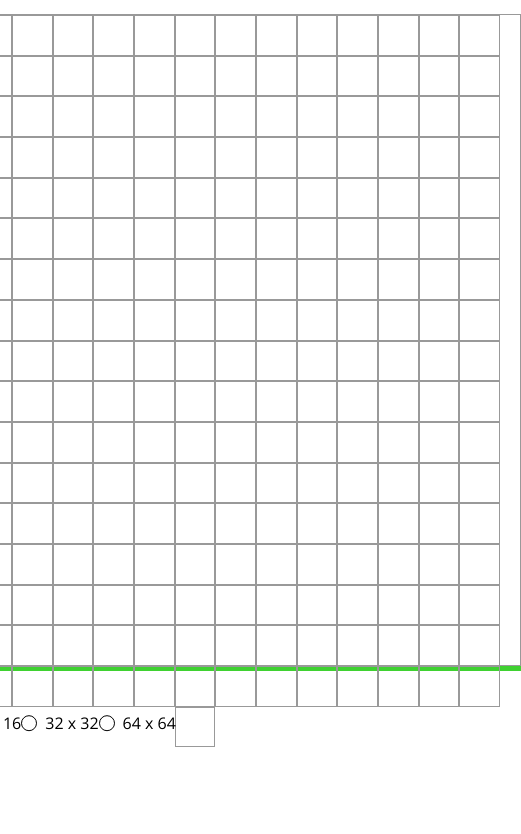
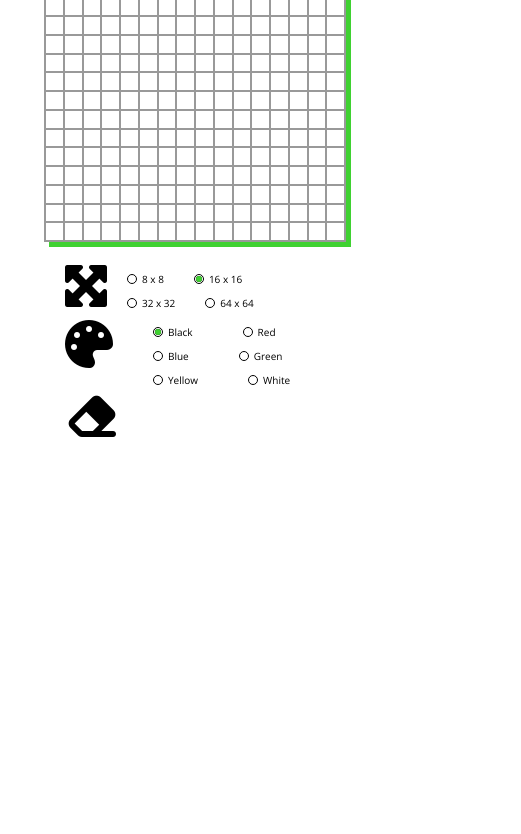
Before and after one commit to shiragin/etch-a-sketch, a plain HTML site: page index.html in a window 390 px wide. Shown: the part 156-990 px from the top of the page, 521 px wide, since content can reach past the window. After the commit the page ends 844 px from the top, so only its background shows below. Drawn offline with nearby package versions, Linux system fonts and the light colour scheme; a web font is replaced by a local one.

Commit message:
Many fixes to mobile + font awesome

```diff
--- a/index.html
+++ b/index.html
@@ -6,8 +6,11 @@
   <meta http-equiv="X-UA-Compatible" content="IE=edge">
   <meta name="viewport" content="width=device-width, initial-scale=1.0">
   <title>Shira's Etch-a-Sketch</title>
+  <link rel="stylesheet" href="https://cdnjs.cloudflare.com/ajax/libs/font-awesome/6.2.0/css/all.min.css"
+    integrity="sha512-xh6O/CkQoPOWDdYTDqeRdPCVd1SpvCA9XXcUnZS2FmJNp1coAFzvtCN9BmamE+4aHK8yyUHUSCcJHgXloTyT2A=="
+    crossorigin="anonymous" referrerpolicy="no-referrer" />
+  <script src="script.js" defer></script>
   <link rel="stylesheet" href="style.css">
-  <script src="script.js" defer></script>
 </head>
 
 <body>
@@ -18,7 +21,9 @@
 
     <div class="controls">
       <div class="size">
-        <h2 class="control-title">Size</h2>
+        <div class="control-title">
+          <i class="fas fa-solid fa-maximize fa-3x"></i>
+        </div>
         <form class="control-form">
           <div class="control-choice">
             <input type="radio" name="csize" value="8"> 8 x 8
@@ -38,12 +43,11 @@
         </form>
       </div>
 
-      <div class="new-canvas">
-        <button class="btn btn-new">Start all over</button>
-      </div>
-
       <div class="colour">
-        <h2 class="control-title">Colour</h2>
+        <!-- <h2 class="control-title">Colour</h2> -->
+        <div class="control-title">
+          <i class="fas fa-regular fa-palette fa-3x"></i>
+        </div>
         <form class="control-form">
           <div class="control-choice">
             <input type="radio" name="ccolour" value="black" checked="checked"> Black
@@ -63,16 +67,18 @@
           <div class="control-choice">
             <input type="radio" name="ccolour" value="white"> White
           </div>
-          <!-- <div class="control-choice-btn">
-            <button class="btn btn-colour">Click-clicky</button>
-          </div> -->
+
         </form>
+      </div>
+      <div class="new-canvas">
+        <i class="fas fa-solid fa-eraser fa-3x"></i>
       </div>
 
     </div>
     <div class="container">
     </div>
   </main>
+
 </body>
 
 </html>
--- a/script.js
+++ b/script.js
@@ -2,20 +2,19 @@
 
 // Variables
 const container = document.querySelector(".container");
-
 const radioSize = document.querySelectorAll("input[name=csize]");
 const radioColour = document.querySelectorAll("input[name='ccolour']");
+const btnNew = document.querySelector(".new-canvas");
 
-// const btnSize = document.querySelector(".btn-size");
-const btnColour = document.querySelector(".btn-colour");
-const btnNew = document.querySelector(".btn-new");
-
-const width = container.offsetWidth - 1;
-const height = container.offsetHeight - 1;
+const width = container.offsetWidth - 2;
+const height = width;
+container.style.width = `${width}px`;
+container.style.height = `${height}px`;
+// console.log(width, height);
+// console.log(container.style.width, container.style.height);
 
 let squares = 16;
 let colour = document.querySelector("input[name=ccolour]:checked").value;
-console.log(radioSize, radioColour, colour);
 
 // Creating divs inside the container box & hover effect
 function createSquares(squares) {
--- a/style.css
+++ b/style.css
@@ -11,7 +11,15 @@
   margin: 0;
   padding: 0;
   box-sizing: border-box;
+}
+
+body {
   font-family: "Open Sans", sans-serif;
+}
+
+.i {
+  font-family: Arial, Helvetica, sans-serif;
+  font-weight: normal;
 }
 
 .title {
@@ -78,9 +86,9 @@
 }
 
 .control-title {
-  font-size: 26px;
+  /* font-size: 26px; */
   margin-bottom: 10px;
-  font-weight: 500;
+  /* font-weight: 500; */
 }
 
 .control-choice {
@@ -135,19 +143,24 @@ input[type="radio"]:checked::before {
 } */
 
 .btn {
-  background-color: #3ed13145;
+  /* background-color: #3ed13145; */
   padding: 5px 10px;
   margin-top: 5px;
-  border: 0.5px #999 solid;
+  /* border: 0px #999 solid; */
   cursor: pointer;
   font-weight: 500;
   /* transform: rotate(-10deg); */
 }
 
+.new-canvas:hover {
+  transition: 50ms;
+  color: #3fd131;
+}
+
 .btn:hover {
   /* background-color: #aaa; */
-  transition: 600ms ease-in-out;
-  transform: rotate(-360deg);
+  transition: 200ms ease-in-out;
+  transform: scale(1.2);
 }
 
 .btn-new {
@@ -165,24 +178,77 @@ Smartphones & small tablets */
     flex-direction: column-reverse;
     justify-content: center;
     align-items: center;
+    width: 100%;
+  }
+
+  .container {
+    width: 70%;
   }
 
   .controls {
+    margin-top: 20px;
     flex-direction: column;
-    width: 650px;
-    height: 200px;
+    width: 70%;
+    height: 100px;
     justify-content: space-between;
   }
 
   .size,
   .colour,
   .new-canvas {
-    flex-direction: column;
+    flex-direction: row;
     justify-content: flex-start;
-    align-items: flex-start;
+    align-items: center;
+    margin: 0;
+    padding: 0;
+  }
+
+  .control-title {
+    align-self: flex-start;
+    margin-right: 5px;
   }
 
   .control-form {
     flex-direction: row;
+    flex-wrap: wrap;
+    align-items: center;
+    justify-content: flex-start;
+  }
+
+  .control-choice {
+    margin: 5px 15px 5px 15px;
+  }
+
+  .btn-new {
+    transform: tr;
   }
 }
+
+@media screen and (max-width: 480px) {
+  .title {
+    font-size: 26px;
+  }
+  .container {
+    width: 300px;
+  }
+  .controls {
+    width: 250px;
+    justify-content: space-around;
+  }
+  .control-title {
+    font-size: 16px;
+  }
+  .control-choice {
+    font-size: 10px;
+  }
+
+  .colour .control-choice {
+    padding-left: 20px;
+  }
+  .btn-new {
+    font-size: 16px;
+    width: 80px;
+    padding: 5px;
+    margin-left: 20px;
+  }
+}
```
